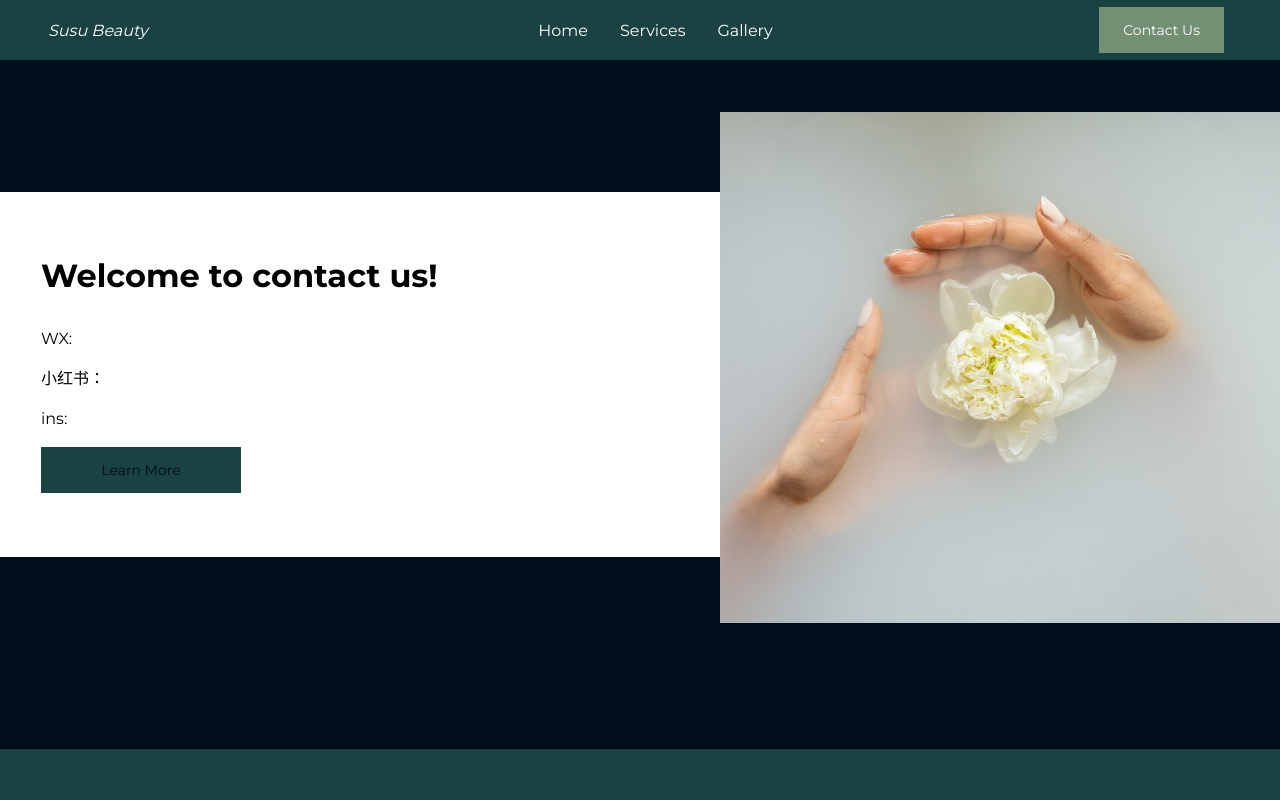
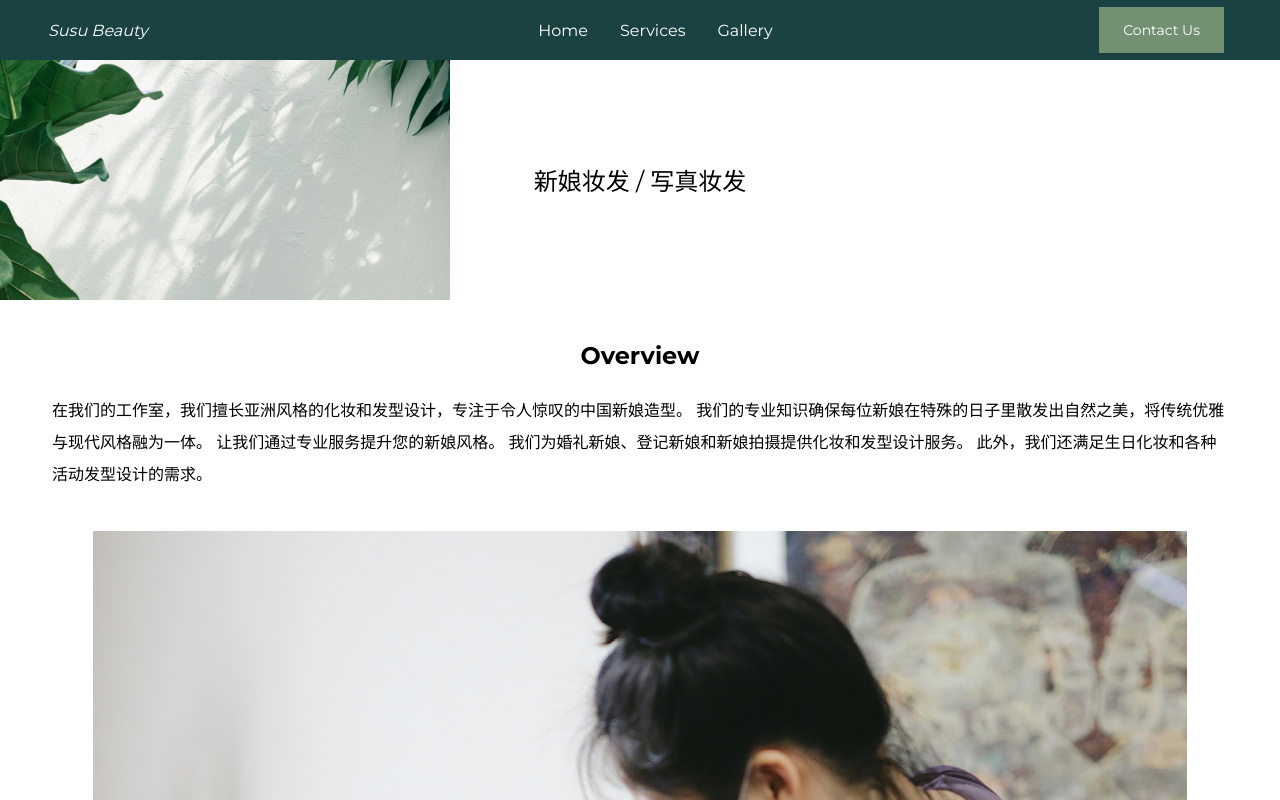
Before and after one commit to CometBeautySu/CometBeauty, a React (Create React App) app in the folder comet-beauty/: page /makeup in a window 1280 px wide. Shown: the top 800 px of the page. Built offline with nearby package versions, Linux system fonts and the light colour scheme.

Commit message:
Added makeup page

```diff
--- a/comet-beauty/src/assets/images/index.js
+++ b/comet-beauty/src/assets/images/index.js
@@ -9,6 +9,7 @@ import xiaohongshu from './xiaohongshu.svg';
 import mainimage from './mainImg.jpg';
 import logoImage from './logoImage.jpg';
 import qrCode from './qrCode.jpg';
+import work from './work.jpg';
 
 export {
     bridal_makeup,
@@ -22,4 +23,5 @@ export {
     mainimage,
     logoImage,
     qrCode,
+    work,
 }
--- /dev/null
+++ b/comet-beauty/src/components/ServiceDetail/ServiceDetail.js
@@ -0,0 +1,159 @@
+import React from 'react'
+import styled, { css } from 'styled-components/macro'
+import { qrCode, plant, work} from '../../assets/images'
+import { FaInstagram } from 'react-icons/fa'
+import { IoLogoWechat } from "react-icons/io5";
+import Gallery from '../Gallery/Gallery'
+import { ServiceData } from '../../assets/data/ServiceData';
+
+const ServiceDetailContainer = styled.section`
+    width: 100%;
+    min-height: 100vh;
+`
+
+const ServiceDetailheader = styled.div`
+    position: relative;
+
+    img {
+        height: 300px;
+    }
+
+    h1 {
+        position: absolute;
+        font-weight: 500;
+        top: 59%; /* 让 h1 的顶部与父元素的中间对齐 */
+        left: 50%; /* 让 h1 的左边与父元素的中间对齐 */
+        transform: translate(-50%, -50%); /* 使用 transform 属性将 h1 的中心点移到父元素的中心点 */
+    }
+`
+
+const ServiceDetailWrapper = styled.div`
+    display: flex;
+    flex-direction: row;
+    margin: 2rem 2rem;
+    flex-direction: column;
+
+    h1 {
+        text-align: center;
+        padding: 5px 0;
+    }
+
+    p {
+        padding: 20px;
+        line-height: 2em;
+    }
+
+    img {
+        object-fit: cover;
+        margin: 20px auto;
+        height: 100%;
+        width: 90%;
+    }
+`
+
+const ContactContainer = styled.div`
+    margin: 2rem 2rem;
+    text-align: center;
+
+    h3 {
+        padding: 5px 0;
+    }
+
+
+`
+
+const Contact = styled.div`
+    display: flex;
+    justify-content: space-between;
+
+    p {
+        // padding: 25% 0;
+        line-height: 3em;
+        margin: auto;
+        text-align: left;
+
+    }
+
+    img {
+        padding: 8px;
+        width: 60%;
+        max-width: 300px;
+        height: 100%;
+        margin: auto;
+        object-fit: cover;
+    }
+`
+
+const Icons = css`
+  font-size: clamp(1rem, 6vw, 2rem);
+  margin-right: 0.6rem;
+  margin-top: 0.6rem;
+  color: #5C8374;
+`
+
+const Instagram = styled(FaInstagram)`
+  ${Icons};
+  vertical-align: -6px;
+`
+
+const WeChat = styled(IoLogoWechat)`
+  ${Icons};
+  vertical-align: -6px;
+`
+
+const ServiceDetail = () => {
+  return (
+    <div>
+      <ServiceDetailContainer>
+        <ServiceDetailheader
+            data-aos='zoom-out'
+            data-aod-duration='1000'
+            data-aos-once='true'
+            data-aos-delay='300'
+            data-aos-anchor-placement='center bottom'
+        >
+            <img src={plant}/>
+            <h1>新娘妆发 / 写真妆发</h1>
+        </ServiceDetailheader>
+        <ServiceDetailWrapper>
+            <h1 data-aos='fade-left' data-aos-duration='600' data-aos-once='true'>Overview</h1>
+            <p data-aos='fade-left' data-aos-duration='600' data-aos-once='true'>在我们的工作室，我们擅长亚洲风格的化妆和发型设计，专注于令人惊叹的中国新娘造型。 我们的专业知识确保每位新娘在特殊的日子里散发出自然之美，将传统优雅与现代风格融为一体。 让我们通过专业服务提升您的新娘风格。
+
+我们为婚礼新娘、登记新娘和新娘拍摄提供化妆和发型设计服务。 此外，我们还满足生日化妆和各种活动发型设计的需求。</p>
+            <img src={work} alt='工作照' data-aos='fade-right' data-aos-duration='600' data-aos-once='true'/>
+        </ServiceDetailWrapper>
+
+        <ServiceDetailWrapper>
+            <h1 data-aos='fade-left' data-aos-duration='600' data-aos-once='true'>How is that work</h1>
+            <p data-aos='fade-right' data-aos-duration='600' data-aos-once='true'>
+                与化妆师susu预约后，请素颜到店。期间会商讨妆发风格，婚礼时间，为您打造属于您的最美造型
+                <br />
+                时长：2hrs (超出时长按 $20 / 分钟计算)
+            </p>
+        </ServiceDetailWrapper>
+
+        <hr />
+
+        <ContactContainer>
+            <h3 data-aos='fade-down' data-aos-duration='600' data-aos-once='true'>Contact Me</h3>
+            <Contact data-aos='fade-up' data-aos-duration='600' data-aos-once='true'>
+                <p>
+                    <WeChat />SUSUWX
+                    <br />
+                    <Instagram />SUSUINS
+                    <br />
+                    XHS: SUSUXHS
+                    <br />
+                </p>
+                <img src={qrCode} alt='qrCode'/>
+            </Contact>
+        </ContactContainer>
+
+        {/* <Gallery service={ServiceData}/> */}
+
+      </ServiceDetailContainer>
+    </div>
+  )
+}
+
+export default ServiceDetail
--- a/comet-beauty/src/components/Services/CardItem.js
+++ b/comet-beauty/src/components/Services/CardItem.js
@@ -94,17 +94,16 @@ const StyledButton = styled(Button)`
 `
 
 const CardItem = (props) => {
-  console.log(props.path)
   return (
     <>
       <CardSection
-        // data-aos='zoom-out'
-        // data-aod-duration='1000'
-        // data-aos-once='true'
-        // data-aos-delay='300'
-        // data-aos-anchor-placement='center bottom'
+        data-aos='zoom-out'
+        data-aod-duration='1000'
+        data-aos-once='true'
+        data-aos-delay='300'
+        data-aos-anchor-placement='center bottom'
       >
-        <CardItemLink >
+        <CardItemLink to={props.path}>
           <CardItemPicWrap>
             {/* <CardImage src={props.scr} alt="Images"/> */}
             <CardImage images={props.src}/>
--- a/comet-beauty/src/components/Services/Cards.js
+++ b/comet-beauty/src/components/Services/Cards.js
@@ -53,11 +53,11 @@ const Cards = ( props ) => {
   return (
     <>
       <CardsSection
-        // data-aos='zoom-out'
-        // data-aod-duration='1000'
-        // data-aos-once='true'
-        // data-aos-delay='300'
-        // data-aos-anchor-placement='center bottom'
+        data-aos='zoom-out'
+        data-aod-duration='1000'
+        data-aos-once='true'
+        data-aos-delay='300'
+        data-aos-anchor-placement='center bottom'
       >
         <h1>Our Services</h1>
         <p>Explore more services</p>
--- a/comet-beauty/src/pages/MakeupPage.js
+++ b/comet-beauty/src/pages/MakeupPage.js
@@ -1,10 +1,10 @@
 import React from 'react'
-import Contact from './ContactPage'
+import ServiceDetail from '../components/ServiceDetail/ServiceDetail'
 
 const MakeupPage = () => {
   return (
     <div>
-        <Contact />
+        <ServiceDetail />
     </div>
   )
 }
```
Also changed, not shown: comet-beauty/src/assets/images/work.jpg (added).
